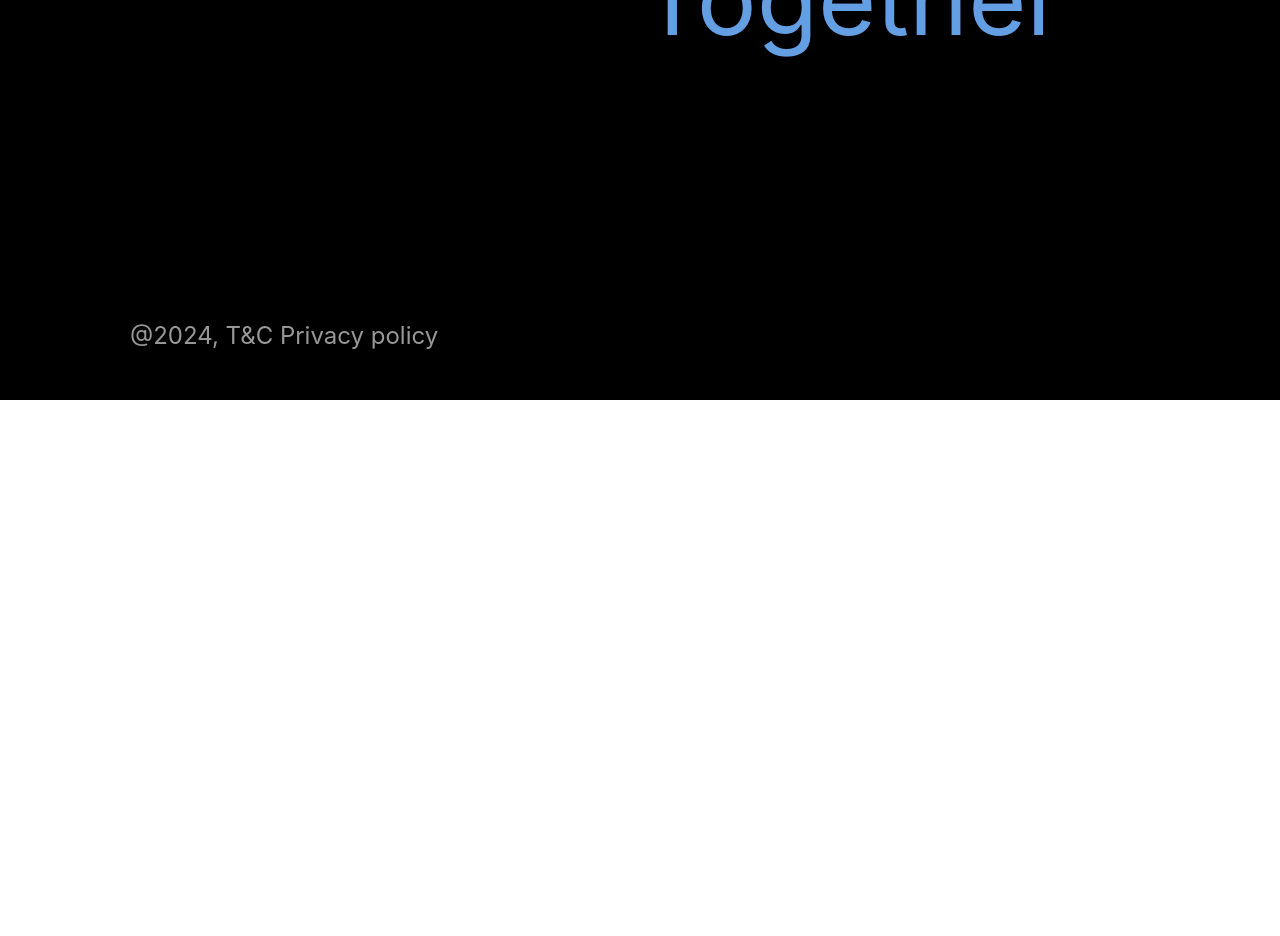
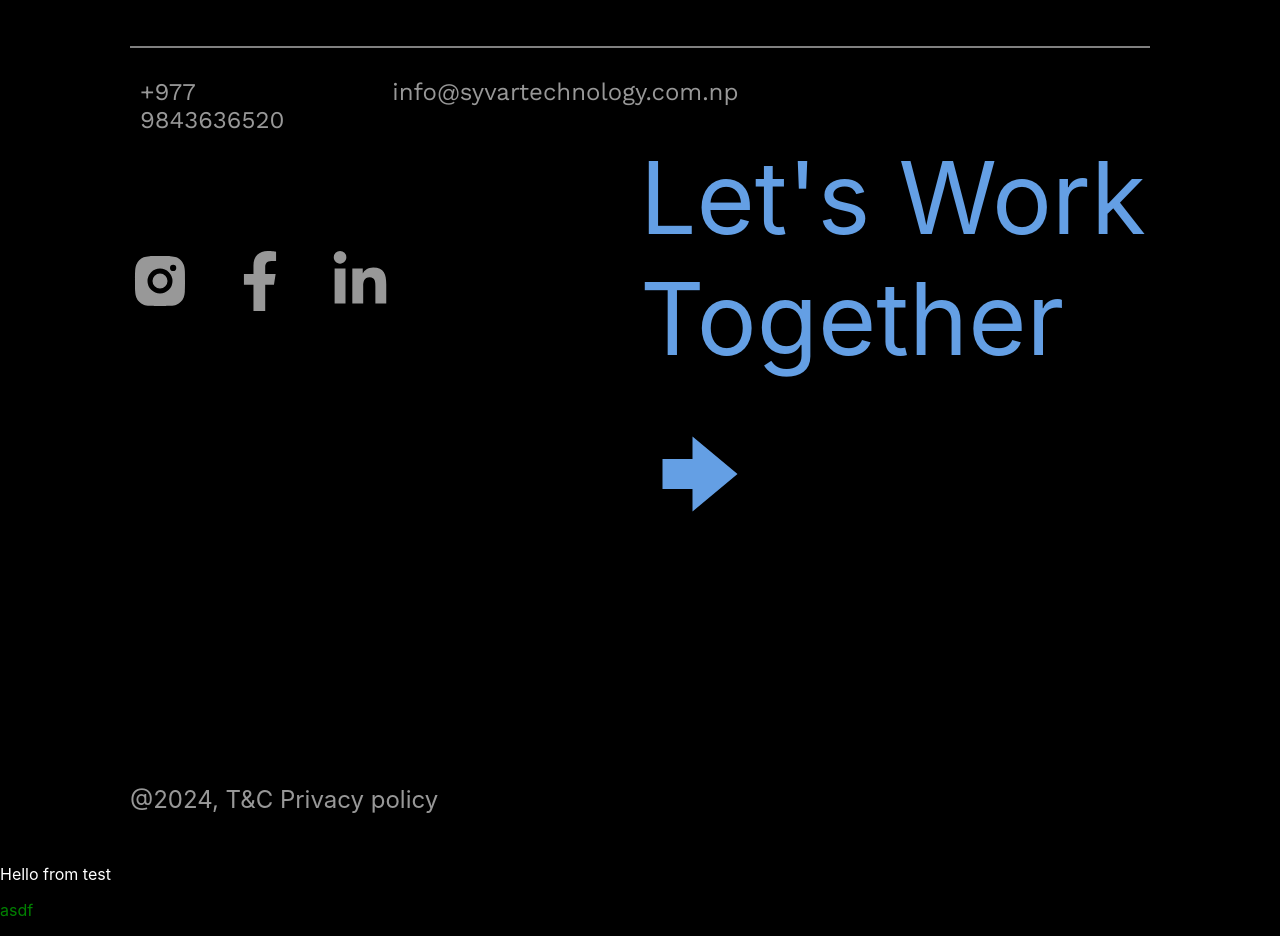
Before and after one commit to mdhrsamyak/syvar-portfolio-samyak, a React (Create React App) app: page / in a window 1280 px wide. Shown: the part 3800-4736 px from the top of the page. Before the commit the page ends 4200 px from the top, so only its background shows below. Built offline with nearby package versions, Linux system fonts and the light colour scheme.

Commit message:
responsive needs to be redone and few animations left

```diff
--- a/package.json
+++ b/package.json
@@ -10,6 +10,7 @@
     "framer-motion": "^10.16.5",
     "react": "^18.2.0",
     "react-dom": "^18.2.0",
+    "react-icons": "^4.12.0",
     "react-scripts": "5.0.1",
     "sass": "^1.69.5",
     "web-vitals": "^2.1.4"
--- a/src/component/SamyakFooter.jsx
+++ b/src/component/SamyakFooter.jsx
@@ -1,7 +1,16 @@
-import { React, useRef, useEffect } from "react";
+import { React, useRef, useEffect, useState } from "react";
 import "./footer.scss";
+import { easeInOut, motion, useAnimationControls } from "framer-motion";
+import { GoArrowRight } from "react-icons/go";
+import { RiInstagramFill } from "react-icons/ri";
+import { FaFacebookF } from "react-icons/fa";
+import { FaLinkedinIn } from "react-icons/fa";
+import FramerMagnetic from "./framer";
+import Test from "./Test";
 
 function SamyakFooter() {
+  const [showForm, setShowForm] = useState(false);
+
   const path = useRef(null);
   let progress = 0;
   let x = 0.5;
@@ -13,7 +22,7 @@ function SamyakFooter() {
   }, []);
 
   const setPath = (progress) => {
-    const width = window.innerWidth * 0.7;
+    const width = window.innerWidth * 0.85;
     path.current.setAttributeNS(
       null,
       "d",
@@ -61,6 +70,18 @@ function SamyakFooter() {
     progress = 0;
   };
 
+  function handleRightButton() {
+    setShowForm(true);
+  }
+  // const controls = useAnimationControls();
+  const [TransformX, setTransformX] = useState("0");
+  function handleMouseEnter() {
+    setTransformX("50px");
+    // controls.start({
+    //   x: "0px",
+    // });
+  }
+
   return (
     <div className="syk-footer-main-container">
       <div className="syk-footer-content">
@@ -86,14 +107,81 @@ function SamyakFooter() {
 
         <div className="syk-footer-mid-section">
           <div className="syk-footer-left-section">
-            <div className="syk-footer-text" style={{ paddingRight: "88px" }}>
-              +977 9843636520
+            <div className="syk-footer-left-top">
+              <div className="syk-footer-text" style={{ paddingRight: "88px" }}>
+                <motion.div
+                  className="text-only-number"
+                  whileHover={{ scale: 1.2, originX: 0 }}
+                >
+                  +977 9843636520
+                </motion.div>
+              </div>
+              <motion.div className="syk-footer-text">
+                <motion.div
+                  className="text-only-mail"
+                  whileHover={{ scale: 1.2, originX: 0 }}
+                >
+                  info@syvartechnology.com.np
+                </motion.div>
+              </motion.div>
             </div>
-            <div className="syk-footer-text">info@syvartechnology.com.np</div>
+            <div className="syk-footer-left-bottom">
+              <FramerMagnetic>
+                <RiInstagramFill />
+              </FramerMagnetic>
+              <FramerMagnetic>
+                <FaFacebookF />
+              </FramerMagnetic>
+              <FramerMagnetic>
+                <FaLinkedinIn />
+              </FramerMagnetic>
+            </div>
           </div>
-          <div className="syk-footer-right-section">
-            <div className="syk-footer-right-button">Let's Work Together</div>
-          </div>
+          {showForm ? (
+            <motion.div className="syk-footer-right-form">
+              <div className="syk-input-bar">
+                <input type="text" placeholder="name"></input>
+              </div>
+              <div className="syk-input-bar">
+                <input type="email" placeholder="email"></input>
+              </div>
+              <div className="syk-input-bar">
+                <input type="number" placeholder="phone"></input>
+              </div>
+              <div className="syk-input-bar">
+                <input
+                  type="text"
+                  placeholder="tell us about your project"
+                ></input>
+              </div>
+              <div className="syk-form-submit">
+                <button>Send</button>
+              </div>
+            </motion.div>
+          ) : (
+            <motion.div
+              className="syk-footer-right-section"
+              onMouseEnter={handleMouseEnter}
+              onMouseLeave={() => {
+                setTransformX("0");
+              }}
+              whileHover={{ scale: 1.1 }}
+              onClick={handleRightButton}
+            >
+              <div className="syk-footer-right-button">
+                Let's Work Together{" "}
+                <div>
+                  <GoArrowRight
+                    style={{
+                      transform: `translateX(${TransformX})`,
+                      transition: "0.5s ease-in-out",
+                    }}
+                  />
+                </div>
+              </div>
+              {/* <motion.div animate={controls}></motion.div> */}
+            </motion.div>
+          )}
         </div>
         <div className="syk-footer-bottom">
           <div className="syk-footer-bottom-left">
@@ -102,6 +190,10 @@ function SamyakFooter() {
           <div className="syk-footer-bottom-right">LOGOS</div>
         </div>
       </div>
+
+      <Test>
+        <div style={{ color: "white" }}>Hello from test</div>
+      </Test>
     </div>
   );
 }
--- a/src/component/SamyakPart1.jsx
+++ b/src/component/SamyakPart1.jsx
@@ -36,7 +36,7 @@ function SamyakPart1() {
     } else {
     }
 
-    // console.log("Page scroll: ", latest);
+    console.log("Page scroll: ", latest);
     // console.log(scrollYProgress.current);
   });
 
--- /dev/null
+++ b/src/component/Test.jsx
@@ -0,0 +1,12 @@
+import React from "react";
+
+const Test = ({ children }) => {
+  return (
+    <div>
+      {children}
+      <p style={{ color: "green" }}>asdf</p>
+    </div>
+  );
+};
+
+export default Test;
--- a/src/component/footer.scss
+++ b/src/component/footer.scss
@@ -31,7 +31,6 @@
           stroke: white;
           stroke-width: 1px;
           fill: none;
-          width: 100%;
         }
       }
 
@@ -58,8 +57,12 @@
 
       .syk-footer-left-section {
         display: flex;
+        flex-direction: column;
+        width: 50%;
+
+        .syk-footer-left-top {
+          display: flex;
           flex-direction: row;
-        width: 50%;
 
           .syk-footer-text {
             color: #989898;
@@ -68,13 +71,49 @@
             font-style: normal;
             font-weight: 400;
             line-height: normal;
+            z-index: 100;
+
+            .text-only-number:hover {
+              color: #ffb830;
+            }
+
+            .text-only-mail,
+            .text-only-number {
+              padding: 10px;
+              cursor: pointer;
+            }
+
+            .text-only-mail:hover {
+              color: #ffb830;
+            }
+          }
+        }
+        .syk-footer-left-bottom {
+          display: flex;
+          flex-direction: row;
+          padding-top: 107px;
+          z-index: 100;
+
+          svg {
+            color: #989898;
+            height: 60px;
+            width: 60px;
+            margin-right: 40px;
+            transition: fill 0.2s;
+            cursor: pointer;
+          }
+
+          svg:hover {
+            color: #ffb830;
+          }
         }
       }
 
       .syk-footer-right-section {
+        position: relative;
         width: 50%;
         padding-top: 69px;
-        padding-bottom: 262px;
+        margin-bottom: 262px;
         display: flex;
         justify-content: flex-end;
 
@@ -84,8 +123,81 @@
           font-style: normal;
           font-weight: 400;
           line-height: normal;
+          cursor: pointer;
+          width: 648px;
+          div {
+            display: inline;
 
-          width: 648px;
+            svg {
+              height: 120px;
+              width: 120px;
+              position: relative;
+              top: 35px;
+            }
+          }
+        }
+      }
+
+      .syk-footer-right-form {
+        width: 50%;
+        padding-top: 9px;
+        padding-bottom: 20px;
+        display: flex;
+        flex-direction: column;
+        z-index: 100;
+
+        .syk-input-bar {
+          padding-top: 40px;
+          width: 100%;
+
+          input {
+            width: 100%;
+            padding-bottom: 20px;
+            box-sizing: border-box;
+            border: none;
+            border-bottom: 1px solid rgba(255, 255, 255, 0.3);
+            background-color: var(--gray-900, #000);
+            color: rgba(255, 255, 255, 0.7);
+            font-size: 32px;
+            font-style: normal;
+            font-weight: 400;
+            line-height: normal;
+            outline: none;
+            overflow: hidden;
+          }
+
+          input:focus {
+            border-bottom: 1px solid #ffb830;
+          }
+        }
+
+        .syk-form-submit {
+          margin-top: 122px;
+
+          button {
+            color: #e8e8e8;
+            font-family: Work Sans;
+            font-size: 16px;
+            font-style: normal;
+            font-weight: 500;
+            line-height: normal;
+
+            display: flex;
+            justify-content: center;
+            align-items: center;
+
+            background-color: var(--gray-900, #000);
+            border-radius: var(--corner-radius-corner-radius-40, 40px);
+            border: 1px solid var(--gray-0, #fff);
+
+            padding: 20px 70px;
+            cursor: pointer;
+          }
+
+          button:hover {
+            background-color: white;
+            color: black;
+          }
         }
       }
     }
@@ -101,9 +213,6 @@
         font-weight: 400;
         line-height: normal;
       }
-
-      .syk-footer-bottom-right {
     }
   }
 }
-}
--- /dev/null
+++ b/src/component/framer.jsx
@@ -0,0 +1,33 @@
+import { useRef, useState } from "react";
+import { motion } from "framer-motion";
+
+export default function Framer({ children }) {
+  const ref = useRef(null);
+  const [position, setPosition] = useState({ x: 0, y: 0 });
+
+  const handleMouse = (e) => {
+    const { clientX, clientY } = e;
+    const { height, width, left, top } = ref.current.getBoundingClientRect();
+    const middleX = clientX - (left + width / 2);
+    const middleY = clientY - (top + height / 2);
+    setPosition({ x: middleX, y: middleY });
+  };
+
+  const reset = () => {
+    setPosition({ x: 0, y: 0 });
+  };
+
+  const { x, y } = position;
+  return (
+    <motion.div
+      style={{ position: "relative" }}
+      ref={ref}
+      onMouseMove={handleMouse}
+      onMouseLeave={reset}
+      animate={{ x, y }}
+      transition={{ type: "spring", stiffness: 150, damping: 15, mass: 0.1 }}
+    >
+      {children}
+    </motion.div>
+  );
+}
--- a/src/component/syk.scss
+++ b/src/component/syk.scss
@@ -1,6 +1,6 @@
 .background-scroll {
   position: relative;
-  height: 240vh;
+  height: 280vh;
   width: 100%;
   display: flex;
   flex-direction: row;
```
Also changed, not shown: 1 other file (tests, documents, lock files or other folders). Lines whose indentation alone changed are shown as unchanged.
